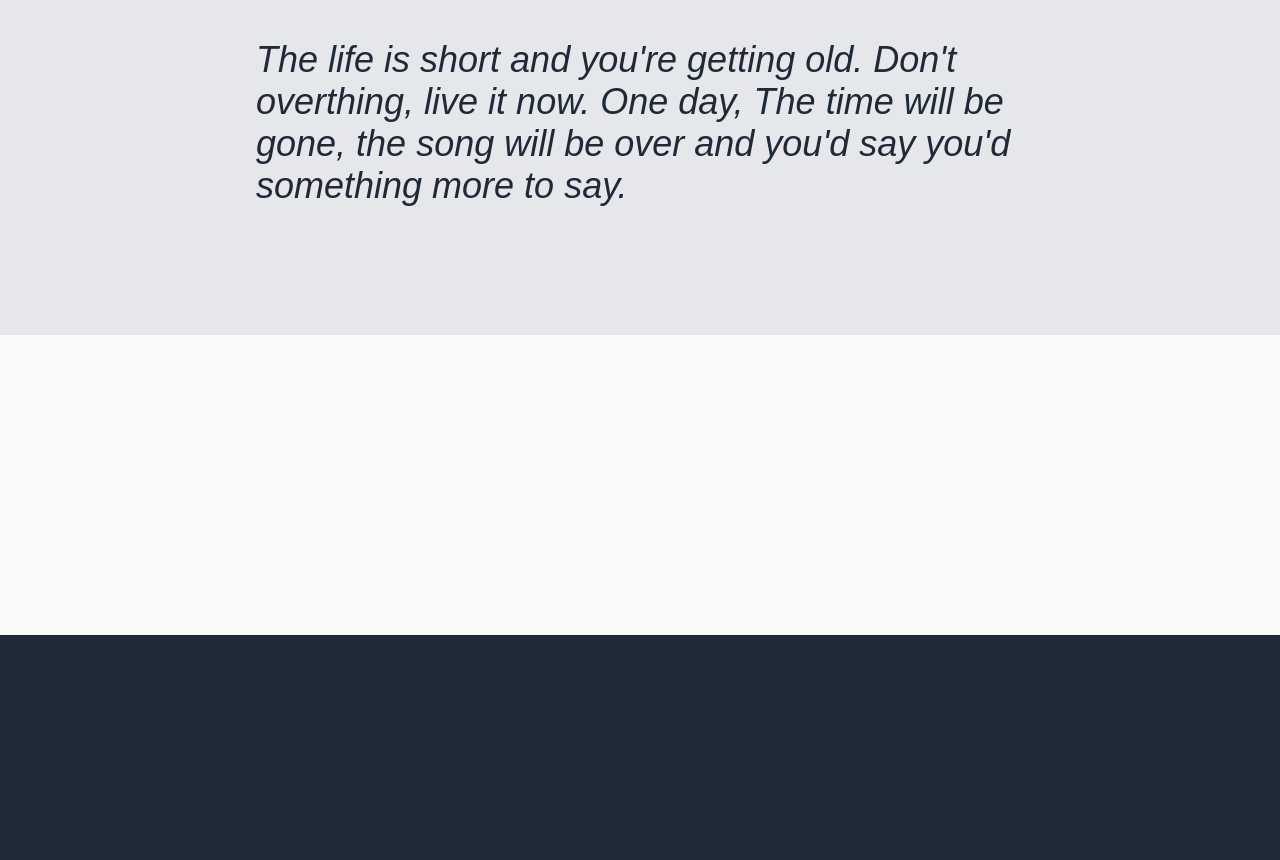
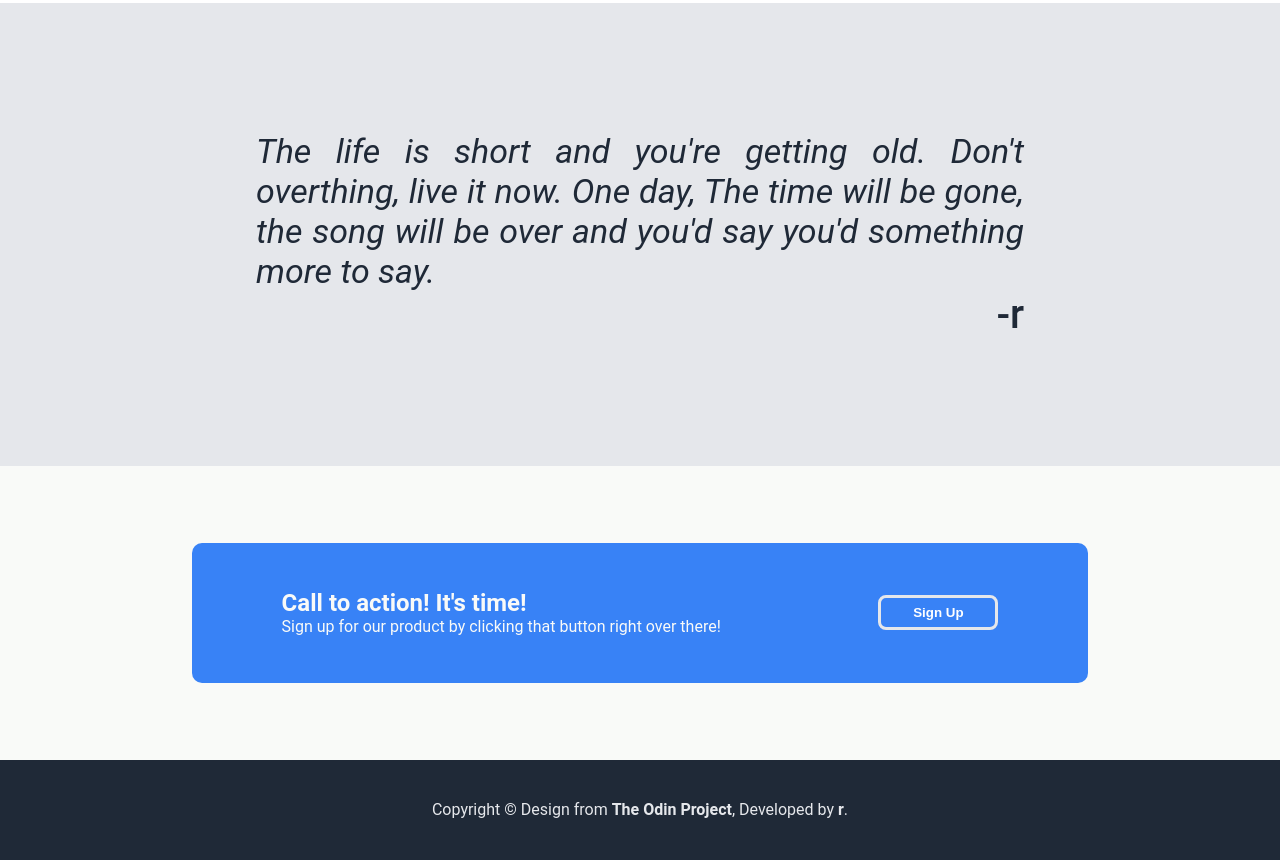
Before and after one commit to rp-4/Landing_Page_top, a plain HTML site: page index.html in a window 1280 px wide. Shown: the part 1000-1860 px from the top of the page. Before the commit the page ends 1635 px from the top, so only its background shows below. Drawn offline with Linux system fonts and the light colour scheme.

Commit message:
Complete UI finished

```diff
--- a/index.html
+++ b/index.html
@@ -57,30 +57,28 @@
             The life is short and you're getting old. Don't overthing, live it now.
             One day, The time will be gone,
             the song will be over and you'd say you'd something more to say.
+            <div class="author">-r</div>
         </div>
 
     </div>
 
     <div class="footer">
-        <div class="footerText">
+        <div class="footerBox">
+            <div class="footerText">
+                <p class="footerTitle">Call to action! It's time!</p>
+                Sign up for our product by clicking that button right over there!
+            </div>
+            <input id="footerBtn" type="button" class="signUpBtn" value="Sign Up">
 
         </div>
 
     </div>
 
+    <div class="copyright">
+        <p class="copyrightText">Copyright © Design from
+            <a class="link" href="https://www.theodinproject.com" target="_blank">The Odin Project</a>,
+             Developed by <a class="link" href="https://rinkeshpatel.com" target="_blank">r</a>. </p>
+    </div>
 
-
-
-
-
-
-
-
-
-
-
-
-
-
-</body>
+ </body>
 </html>
--- a/styles.css
+++ b/styles.css
@@ -1,11 +1,11 @@
 body{
     color: #e5e7eb;
     background-color: #1f2937;
-    font-family: sans-serif;
+    font-family: 'Roboto',sans-serif;
     margin: 0;
 }
 .header{
-    padding: 15px 10% 10px 10%;
+    padding: 15px 15% 10px 15%;
     display: flex;
     align-items: center;
     justify-content: space-between;
@@ -29,7 +29,7 @@ ul{
 }
 .hero{
     display: flex;
-    margin: 100px 10%;
+    margin: 100px 15%;
     justify-content:space-evenly;
     flex-wrap: wrap;
 
@@ -42,7 +42,7 @@ ul{
     margin: 0;
     width: 400px;
     border: white;
-    border-style: solid;
+    border-style: none;
     flex: auto;
     display: flex;
     flex-direction: column;
@@ -60,7 +60,7 @@ p{
 }
 .signUpBtn{
     background-color: #3882f6;
-    border-radius: 10px;
+    border-radius: 8px;
     width: 120px;
     height: 35px;
     border: none;
@@ -69,19 +69,21 @@ p{
 
 }
 
+
 .heroImg{
     width: 400px;
     min-height: 250px;
     border: white;
-    border-style: solid;
+    border-style: none;
     background-color: #6d747d;
     flex: auto;
 }
 
 .middle{
     margin: 0px;
+    height: 500px;
     color: #1f2937;
-    background-color: #f9faf8;
+    background-color: #ffffff;
     display: flex;
     flex-direction: column;
     align-items:stretch;
@@ -97,7 +99,7 @@ p{
 
 .allBoxes{
     display: flex;
-    margin: 40px 20%;
+    margin: 0px 20% 80px 20%;
     justify-content: space-between;
     align-items: center;
     flex: auto;
@@ -138,19 +140,64 @@ p{
 }
 .saying{
     font-style: italic;
-    font-size: 36px;
-    font-weight:100;
+    font-size: 34px;
+    font-weight:normal;
     margin: 10% 20%;
+    text-align: justify;
+    text-justify: inter-word;
 
+}
+.author{
+    font-size:40px;
+    font-weight: 510;
+    font-style: normal;
+    text-align: end;
 }
 
 .footer{
     margin: 0px;
-    height: 300px;
     color: #1f2937;
     background-color: #f9faf8;
     display: flex;
     flex-direction: column;
-    align-items:stretch;
 
 }
+.footerBox{
+    width: auto;
+    height: 140px;
+    background-color: #3882f6;
+    border-radius: 10px;
+    margin: 6% 15%;
+    display: flex;
+    align-items: center;
+}
+.footerText{
+    color: #f9faf8;
+    flex: auto;
+    margin-left: 10%;
+}
+.footerTitle{
+    font-size: 24px;
+    font-weight: 600;
+
+}
+
+.signUpBtn#footerBtn{
+    border: solid 3px;
+    border-color: #e5e7eb;
+    margin-right: 10%;
+}
+.copyright{
+    height: 100px;
+    color:#e5e7eb;
+    background-color: #1f2937;
+    display: flex;
+    align-items: center;
+    justify-content: center;
+
+}
+.link{
+    color: #e5e7eb;
+    text-decoration: none;
+    font-weight: 600;
+}
```
